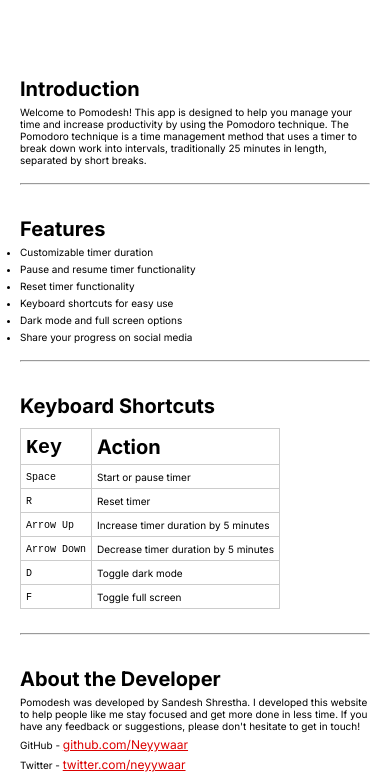
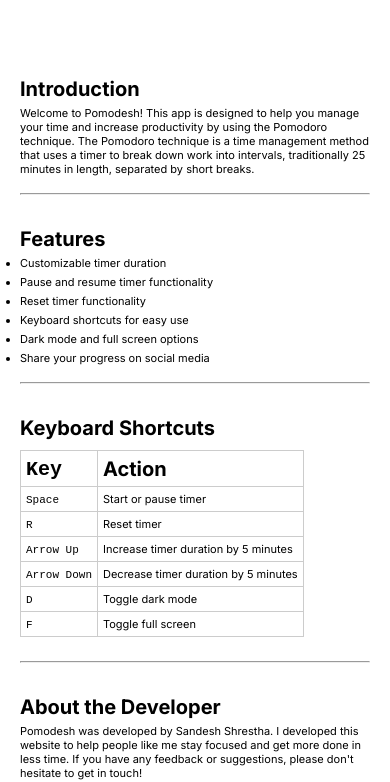
Before and after one commit to Neyywaar/Pomodesh, a plain HTML site: page info.html in a window 390 px wide. Shown: the part 69-851 px from the top of the page. Drawn offline with Linux system fonts and the light colour scheme.

Commit message:
Updates font size

```diff
--- a/CSS/style.css
+++ b/CSS/style.css
@@ -178,7 +178,7 @@ p,
 li,
 td {
   margin: 1rem 0;
-  font-size: 1.5rem;
+  font-size: 2rem;
 }
 
 li {
@@ -297,7 +297,7 @@ main {
   }
 
   p,li,td, .socials {
-    font-size: 1.2rem;
+    font-size: 1.5rem;
   }
 }
 
@@ -355,7 +355,7 @@ main {
   }
 
   p,li,td,socials {
-    font-size: 1rem;
+    font-size: 1.1rem;
     margin: 0.5rem 0;
   }
 
@@ -415,7 +415,7 @@ main {
   }
 
   p,li,td,socials {
-    font-size: 1.2rem;
+    font-size: 0.9rem;
     margin: 0.5rem 0;
   }
 
```
